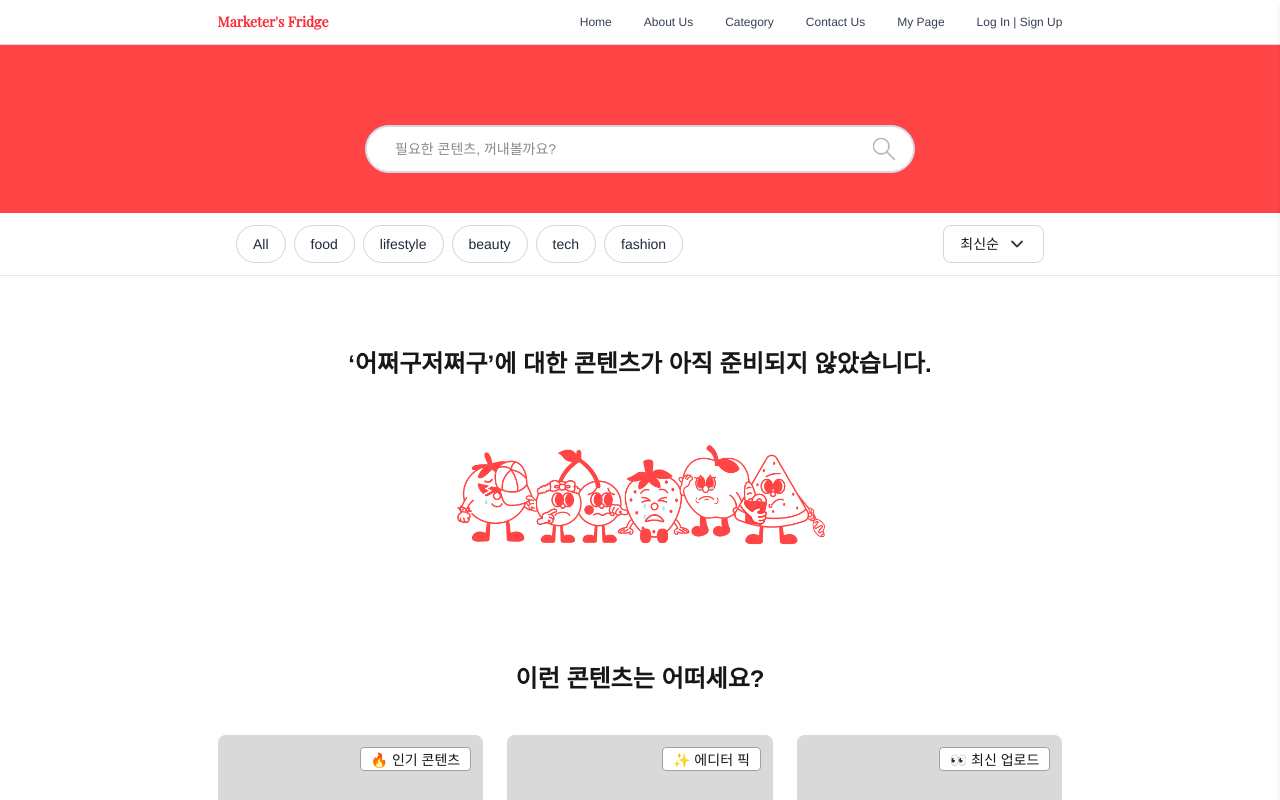
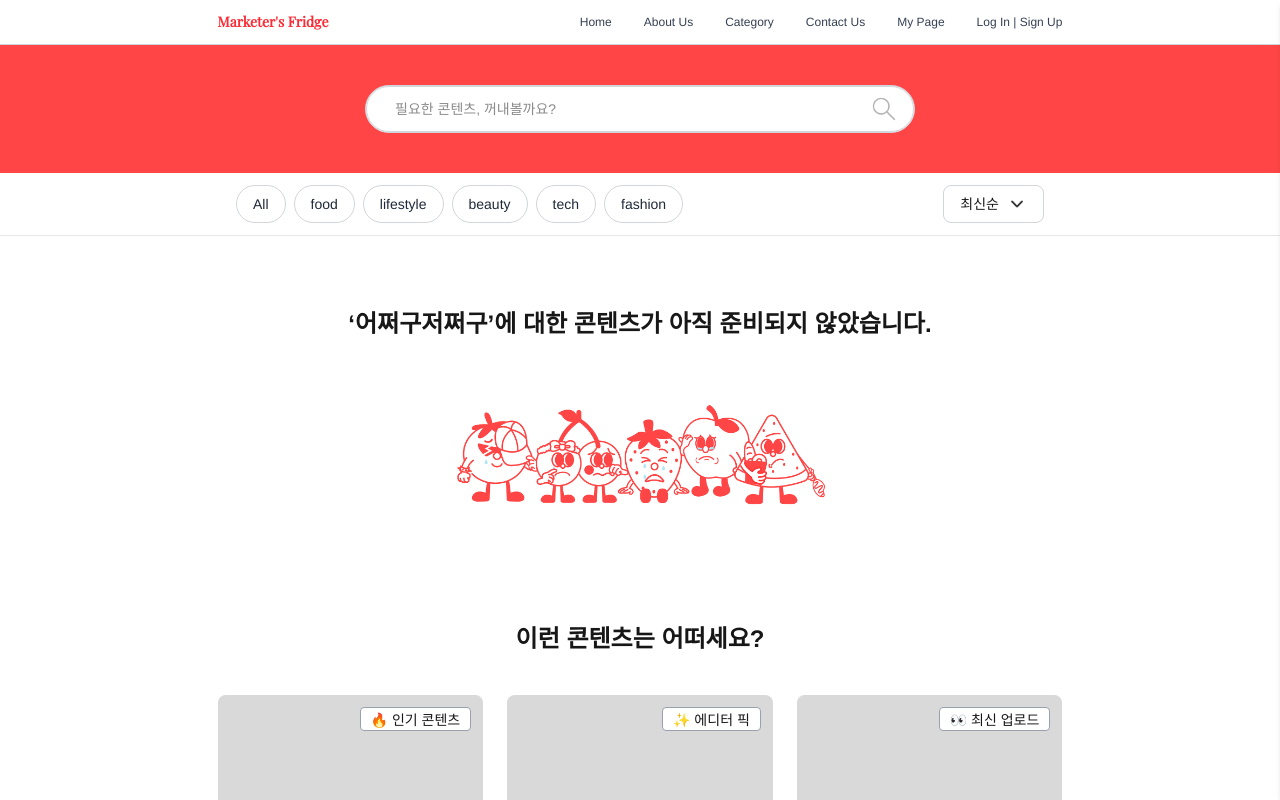
Before and after one commit to Marketer-s-Fridge/Client, a Next.js app: page /search/noResult in a window 1280 px wide. Shown: the top 800 px of the page. Built offline with nearby package versions, Linux system fonts and the light colour scheme.

Commit message:
style:검색(성공,실패)화면 검색창 marginTop 제거

```diff
--- a/src/app/search/noResult/page.tsx
+++ b/src/app/search/noResult/page.tsx
@@ -27,7 +27,7 @@ export default function Page() {
     <div className="min-h-screen bg-white mt-16 md:mt-0">
       <Header menuOpen={menuOpen} setMenuOpen={setMenuOpen} />
       <MobileMenu menuOpen={menuOpen} setMenuOpen={setMenuOpen} />
-      <section className="hidden md:flex flex-col items-center main-red pt-10 pb-10">
+      <section className="hidden md:flex flex-col items-center main-red pb-10">
         <SearchInput showInstagramButton={false}></SearchInput>
       </section>
 
--- a/src/app/search/searchClient.tsx
+++ b/src/app/search/searchClient.tsx
@@ -36,7 +36,7 @@ export default function SearchClient() {
   return (
     <>
       {/* 검색 영역 */}
-      <section className="hidden md:flex flex-col items-center main-red pt-10 pb-10 px-4">
+      <section className="hidden md:flex flex-col items-center main-red pb-10 px-4">
         <SearchInput showInstagramButton={false} />
       </section>
 
```
